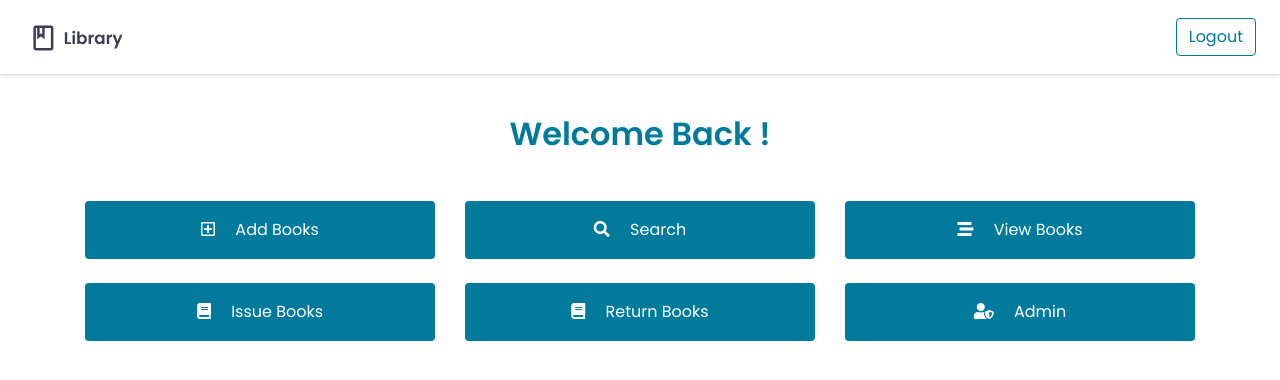
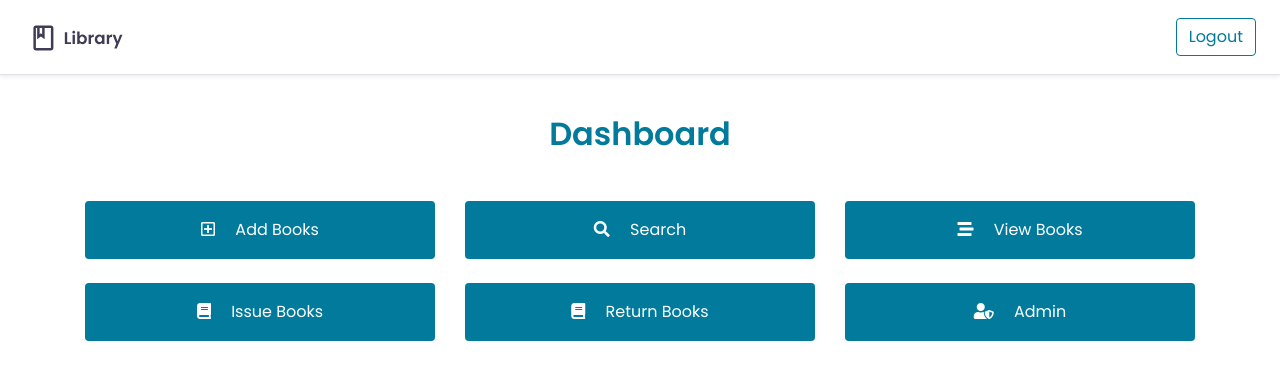
Before and after one commit to runalb/PHP-Library-Management-System, a PHP site: page /dashboard.php in a window 1280 px wide. Shown: the top 380 px of the page. Run offline with PHP 8.4, Linux system fonts and the light colour scheme; the visitor is signed in with stand-in values (Sample User, id 1).

Commit message:
Renamed - 'welcome' to 'dashboard'

```diff
--- a/dashboard.php
+++ b/dashboard.php
@@ -33,7 +33,7 @@ session_start();
 
   <div class="mt-4">
     <div class="text-center p-3">
-        <h2 class="theme-color" id="welcome">Welcome Back !</h2>
+        <h2 class="theme-color">Dashboard</h2>
     </div>
   </div>
 
```
